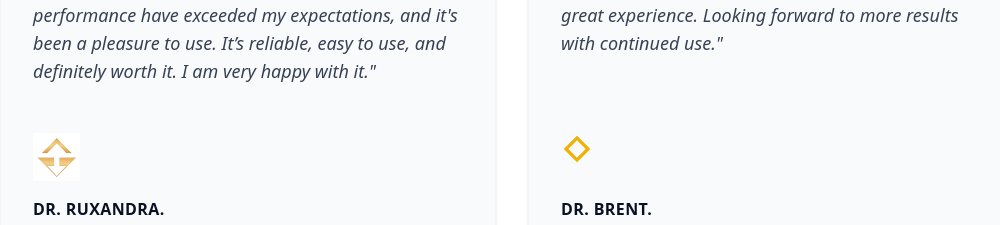
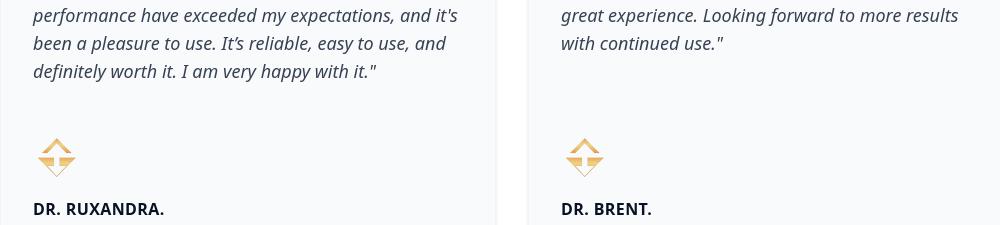
Before and after one commit to Jeanvillav/Intra-Systems, a Next.js app: page / in a window 1280 px wide. Shown: the part 8924-9149 px from the top of the page, without its empty margins (128-1128 px from the left). Built offline with nearby package versions, Linux system fonts and the light colour scheme; no server answers.

Commit message:
Cambiada la imagen del logo de los testimonios a formato PNG

```diff
--- a/src/components/TestimonialsSection.tsx
+++ b/src/components/TestimonialsSection.tsx
@@ -15,7 +15,7 @@ export default function TestimonialsSection() {
           </p>
           <div className="mt-auto">
             <div className="w-24 h-12 mb-4 relative">
-              <Image src="/Logo.jpeg" alt="3 Dental Dublin Logo" fill className="object-contain object-left" />
+              <Image src="/testimonial_logo.png" alt="3 Dental Dublin Logo" fill className="object-contain object-left" />
             </div>
             <p className="font-bold uppercase tracking-wide">Dr. Ruxandra.</p>
             <p className="uppercase tracking-wide">3 Dental Dublin.</p>
@@ -28,9 +28,8 @@ export default function TestimonialsSection() {
             "I have been using the laser and it is performing just as I hoped. It’s been reliable, smooth, and overall a great experience. Looking forward to more results with continued use."
           </p>
           <div className="mt-auto">
-            <div className="w-12 h-12 mb-4 text-yellow-500">
-              {/* Logo Placeholder */}
-              <svg viewBox="0 0 24 24" fill="currentColor" className="w-8 h-8"><path d="M12 2L2 12l10 10 10-10L12 2zm0 3.5l6.5 6.5-6.5 6.5-6.5-6.5L12 5.5z"/></svg>
+            <div className="w-24 h-12 mb-4 relative">
+              <Image src="/testimonial_logo.png" alt="Chapel House Dentistry Logo" fill className="object-contain object-left" />
             </div>
             <p className="font-bold uppercase tracking-wide">Dr. Brent.</p>
             <p className="uppercase tracking-wide">Chapel House Dentistry.</p>
```
Also changed, not shown: public/Logo.jpeg (deleted), public/testimonial_logo.png (added).
